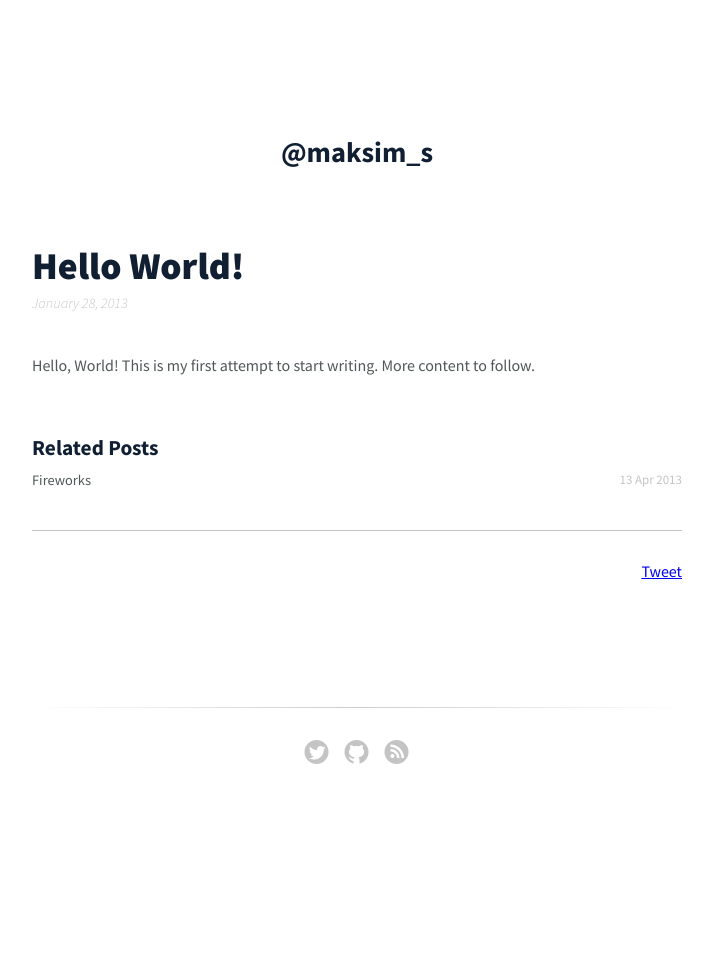
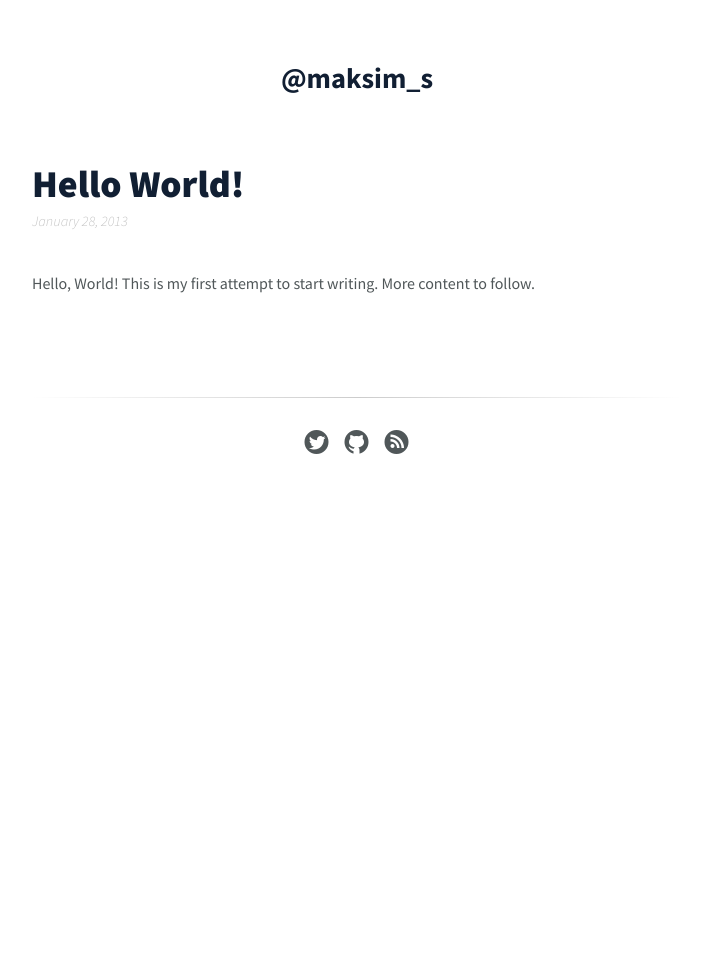
Before and after one commit to maksim-s/maksim-s.github.com, a Jekyll site: the page built from _posts/2013-01-28-hello-world.markdown, in a window 1280 px wide. Shown: the whole page, without its empty margins (283-996 px from the left). Built offline with Jekyll 4.4.1, drawn with Linux system fonts in a browser that asks for light colours; comment, search, counter and statistics services are not loaded; before the commit the page ends 908 px from its top, so only the background shows below that.

Commit message:
some css fixes for layout

```diff
--- a/_layouts/post.html
+++ b/_layouts/post.html
@@ -14,24 +14,3 @@ layout: layout
 <div class="container post-content">
   {{ content }}
 </div>
-
-<div class="container related-posts">
-  <p class="related-posts-title">Related Posts</p>
-  <ul class="listing">
-    {% for post in site.related_posts limit:3 %}
-    <li>
-      <span class="date">{{ post.date | date_to_string }}</span>
-      <a href="{{ post.url }}">{{ post.title }}</a>
-    </li>
-    {% endfor %}
-  </ul>
-</div>
-
-<div class="container share">
-  <a href="https://twitter.com/share" class="twitter-share-button" data-via="maksim_s">
-    Tweet
-  </a>
-</div>
-<script>
-  !function(d,s,id){var js,fjs=d.getElementsByTagName(s)[0];if(!d.getElementById(id)){js=d.createElement(s);js.id=id;js.src="//platform.twitter.com/widgets.js";fjs.parentNode.insertBefore(js,fjs);}}(document,"script","twitter-wjs");
-</script>
--- a/stylesheets/css/main.css
+++ b/stylesheets/css/main.css
@@ -6,36 +6,17 @@ html, body {
 .header {
   font-family: "Source Sans Pro", Helvetica, sans-serif;
   text-align: center;
-  height: 10%;
-  padding-top: 10%; }
-  @media only screen and (max-width: 600px) {
-    .header {
-      margin: auto; } }
+  height: 40px;
+  margin: 60px auto; }
   .header .name {
     font-family: "Source Sans Pro", Helvetica, sans-serif;
     font-size: 1.777em;
     font-weight: bold;
     text-decoration: none;
     color: #111f33; }
-  .header .nav {
-    margin-left: auto; }
-    .header .nav a {
-      color: #111f33;
-      font-size: 1.1em;
-      display: block;
-      text-decoration: none;
-      font-weight: normal; }
-      .header .nav a:hover {
-        color: #d90e00; }
-    .header .nav ul {
-      margin: 0;
-      padding: 0; }
-      .header .nav ul li {
-        list-style: none;
-        margin-bottom: 10px; }
 
 .footer {
-  height: 15%; }
+  height: 80px; }
   .footer .hz-line {
     background: #c4c4c4;
     background: -webkit-gradient(linear, left top, right top, from(rgba(255, 255, 255, 0)), color-stop(#cccccc), to(rgba(255, 255, 255, 0)));
@@ -49,10 +30,8 @@ html, body {
     .footer .social a {
       text-decoration: none;
       font-size: 1.5em;
-      color: #c4c4c4;
+      color: #505759;
       margin: 0 5px; }
-      .footer .social a:hover {
-        color: #111f33; }
 
 .container {
   width: 45%;
@@ -69,7 +48,8 @@ html, body {
 
 .content {
   font-family: "Source Sans Pro", Helvetica, sans-serif;
-  margin: auto; }
+  margin: auto;
+  margin-bottom: 100px; }
   .content .blog-posts {
     width: 45%;
     min-width: 500px;
@@ -78,27 +58,6 @@ html, body {
       .content .blog-posts {
         width: 98%;
         min-width: 250px; } }
-  .content .share {
-    margin-top: 40px;
-    margin-bottom: 10%;
-    padding-top: 30px;
-    text-align: right;
-    border-top: 1px solid #c4c4c4; }
-  .content .related-posts {
-    margin-top: 50px; }
-    .content .related-posts .listing li {
-      font-size: 0.9em;
-      padding: 0; }
-    .content .related-posts ul {
-      margin: 5px 0 0 0; }
-    .content .related-posts .date {
-      font-size: 0.9em; }
-    .content .related-posts .related-posts-title {
-      margin: 0;
-      padding: 0;
-      font-weight: bold;
-      font-size: 1.333em;
-      color: #111f33; }
   .content h1 {
     color: #111f33;
     font-weight: 900;
@@ -196,12 +155,8 @@ html, body {
       font-size: 0.9em;
       color: #c4c4c4;
       float: right; }
-    .content .listing .project-description {
-      font-size: 0.9em;
-      color: #505759;
-      weight: 400; }
     .content .listing a {
       text-decoration: none;
-      color: #505759; }
+      color: #111f33; }
       .content .listing a:hover {
         color: #d90e00; }
```
Also changed, not shown: stylesheets/sass/main.scss (+6 -69 lines).
